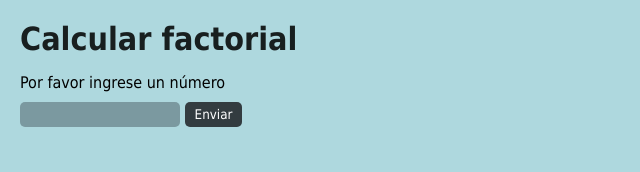
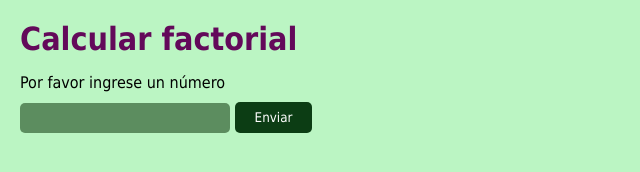
Before and after one commit to sofiaquimbay/logica-programacion-3, a plain HTML site: page index.html in a window 1280 px wide. Shown: the whole page, without its empty margins (0-640 px from the left). Drawn offline with Linux system fonts and the light colour scheme.

Commit message:
Se modifica tamaño del boton

```diff
--- a/css/styles.css
+++ b/css/styles.css
@@ -1,7 +1,7 @@
 *{
     margin: 0;
     padding: 0;
-    background-color: #aed8de;
+    background-color: #bbf5c3;
     font-family: Tahoma;
 }
 
@@ -11,29 +11,38 @@ body{
 
 h1{
     margin-bottom: 15px;
-    color: #181f1f;
+    color: #63095a;
 
 }
 .subtitulo{
     margin-bottom: 10px;
 }
 button{
-    background-color: #333c40;
+    background-color: #0c3d14;
     color: white;
-    padding: 5px 10px;
+    padding: 8px 20px;
     border-radius: 5px;
     border: none;
     cursor: pointer;
+    transition: 1s;
+}
+
+
+button:hover{
+    transform: scale(1.16);
 }
 
 input{
-    background-color: #7b99a0;
+    background-color: #5c8d5f;
     border: none;
     border-radius: 5px;
     padding: 5px;
-    margin-bottom: 10px;
+    margin-bottom: 15px;
+    height: 20px;
+    width: 200px;
 }
 
 .resultado{
     font-weight: bold;
+    color:rgb(55, 5, 57);
 }
```
